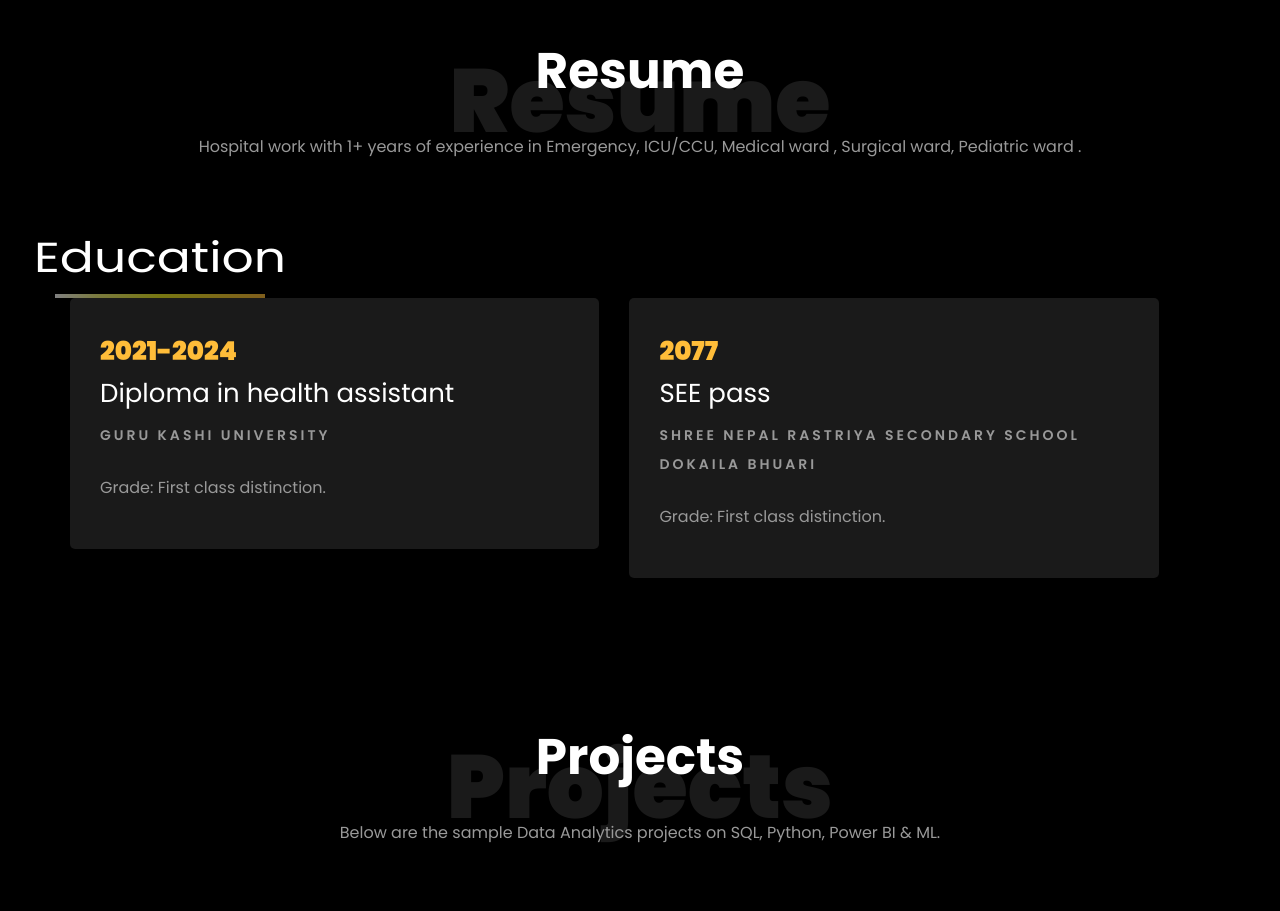
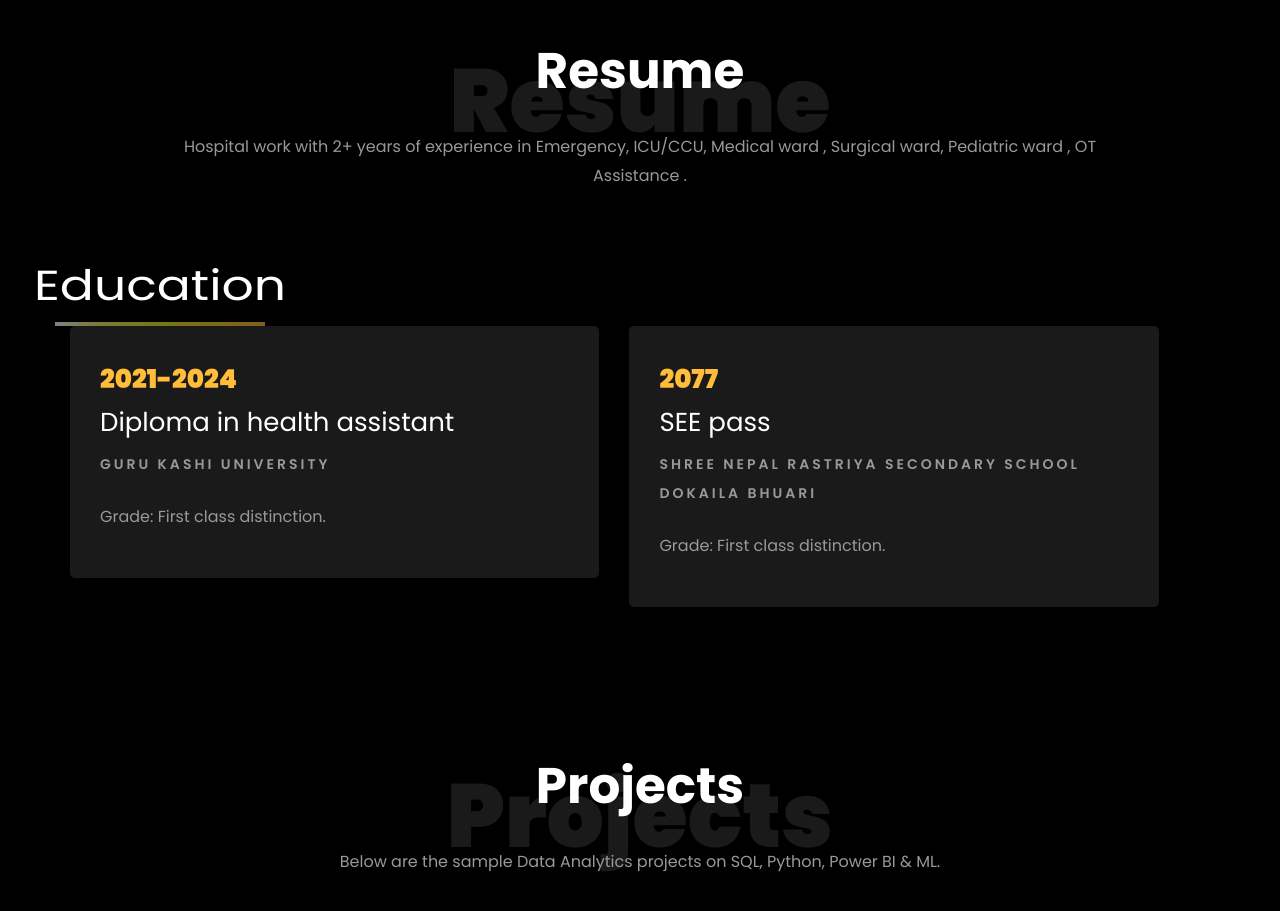
Before and after one commit to arbindfactboy/arbind2, a plain HTML site: page index.html in a window 1280 px wide. Shown: the part 1500-2411 px from the top of the page. Drawn offline with Linux system fonts and the light colour scheme; files whose address does not match are found by name.

Commit message:
Update index.html
Signed-off-by: Arbind Kushwaha  <154818599+arbindfactboy@users.noreply.github.com>

```diff
--- a/index.html
+++ b/index.html
@@ -311,7 +311,7 @@
           <div class="col-md-10 heading-section text-center ftco-animate">
           	<h1 class="big big-2">Resume</h1>
             <h2 class="mb-4">Resume</h2>
-            <p>Hospital work with 1+ years of experience in Emergency, ICU/CCU, Medical ward , Surgical ward, Pediatric ward .</p>
+            <p>Hospital work with 2+ years of experience in Emergency, ICU/CCU, Medical ward , Surgical ward, Pediatric ward , OT Assistance .</p>
           </div>
         </div>
 
```
